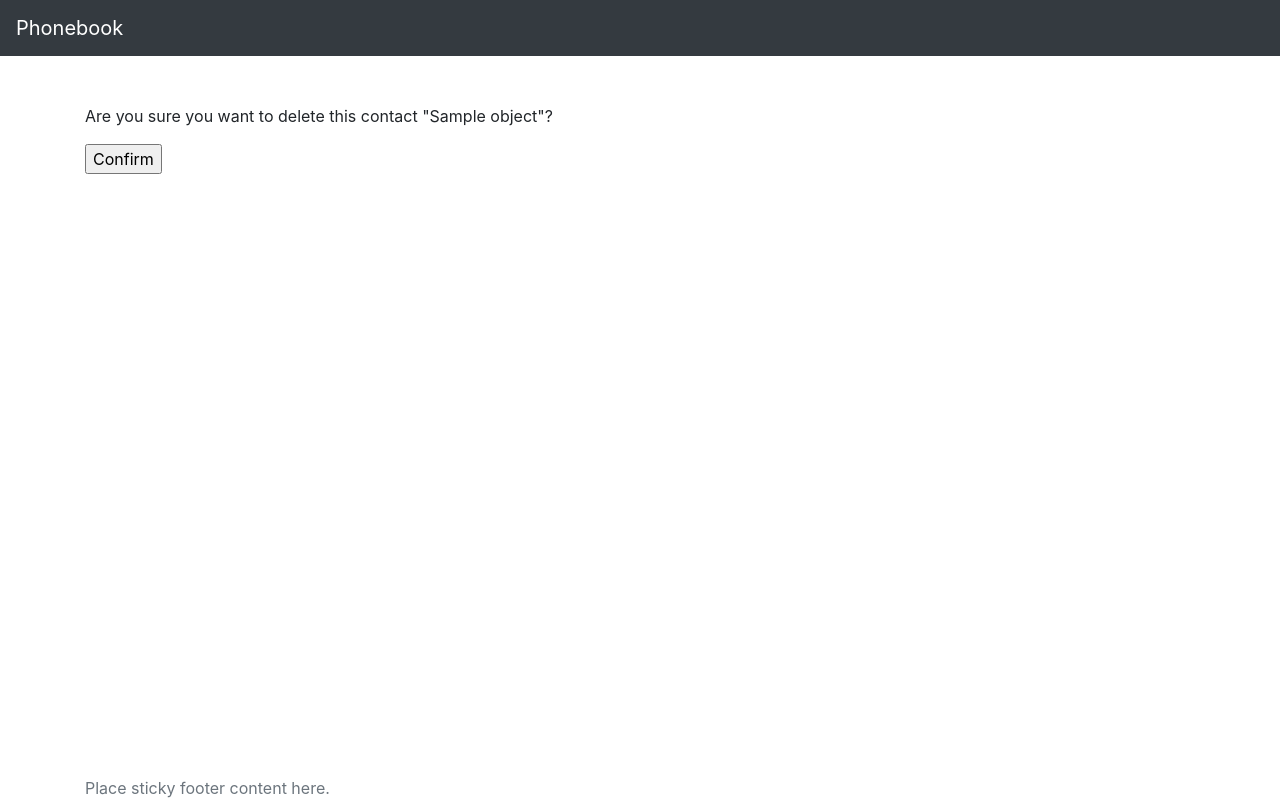
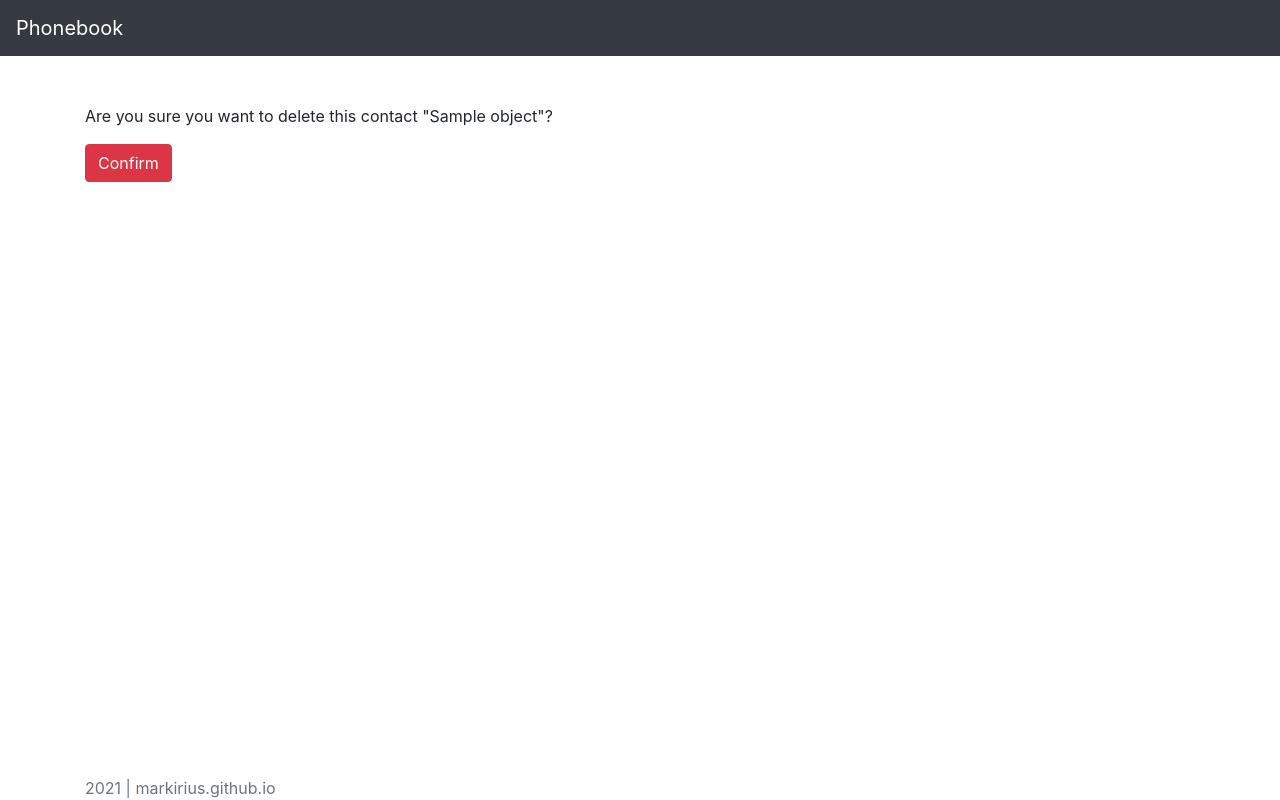
Before and after one commit to markirius/phonebook, a Django app: template templates/contacts/contacts_confirm_delete.html in a window 1280 px wide. Run offline with Django 3.2, Linux system fonts and the light colour scheme; the template is opened without the code that fills it: most values are stand-ins (such as "Sample title", 1, 10 or a date in 2020); some libraries are stand-ins or nearby versions.

Commit message:
basic bootstrap stylesheets on templates

```diff
--- a/templates/base.html
+++ b/templates/base.html
@@ -22,7 +22,7 @@
   </main>
   <footer class="footer fixed-bottom">
       <div class="container">
-        <span class="text-muted">Place sticky footer content here.</span>
+        <span class="text-muted">{% now "Y" %} | markirius.github.io</span>
       </div>
   </footer>
 </body>
--- a/templates/components/navbar.html
+++ b/templates/components/navbar.html
@@ -1,6 +1,3 @@
 <nav class="navbar navbar-expand-lg navbar-dark bg-dark">
   <a class="navbar-brand" href="{% url 'contacts_list' %}">Phonebook</a>
-  <button class="navbar-toggler" type="button" data-toggle="collapse" data-target="#navbarSupportedContent" aria-controls="navbarSupportedContent" aria-expanded="false" aria-label="Toggle navigation">
-    <span class="navbar-toggler-icon"></span>
-  </button>
 </nav>
--- a/templates/contacts/contacts_confirm_delete.html
+++ b/templates/contacts/contacts_confirm_delete.html
@@ -3,6 +3,6 @@
 <form method="post">
   {% csrf_token %}
   <p>Are you sure you want to delete this contact "{{ object }}"?</p>
-  <input type="submit" value="Confirm">
+  <input type="submit" value="Confirm" class="btn btn-danger">
 </form>
 {% endblock %}
--- a/templates/contacts/contacts_form.html
+++ b/templates/contacts/contacts_form.html
@@ -4,6 +4,6 @@
 <form action="" method="post">
   {% csrf_token %}
   {{ form.as_p }}
-  <input type="submit" value="Save">
+  <input type="submit" value="Save" class="btn btn-primary">
 </form>
 {% endblock %}
--- a/templates/phones/phones_form.html
+++ b/templates/phones/phones_form.html
@@ -1,5 +1,8 @@
+{% extends "base.html" %}
+{% block body %}
 <form action="" method="post">
   {% csrf_token %}
   {{ form.as_p }}
-  <input type="submit" value="Save">
+  <input type="submit" value="Save" class="btn btn-primary">
 </form>
+{% endblock %}
```
